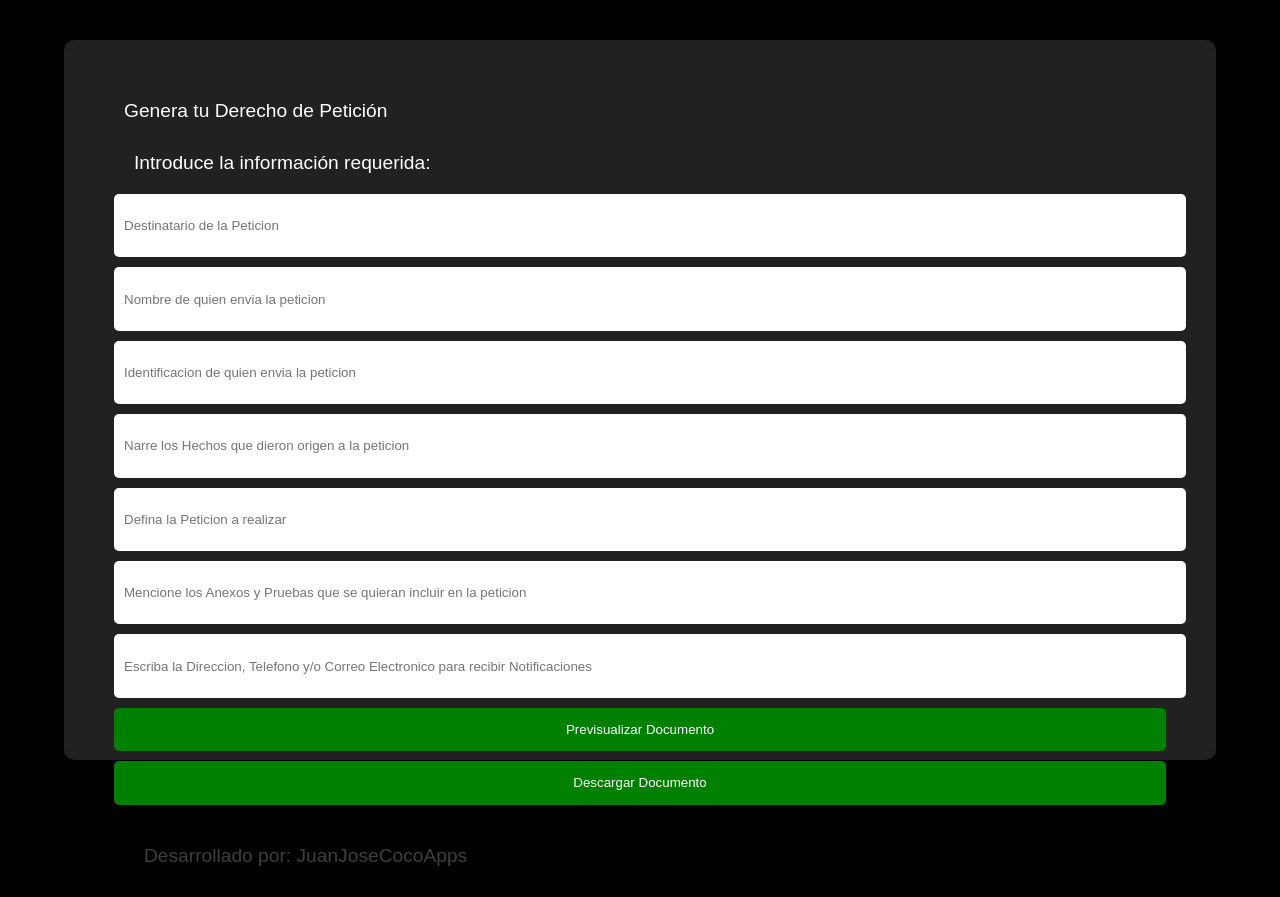
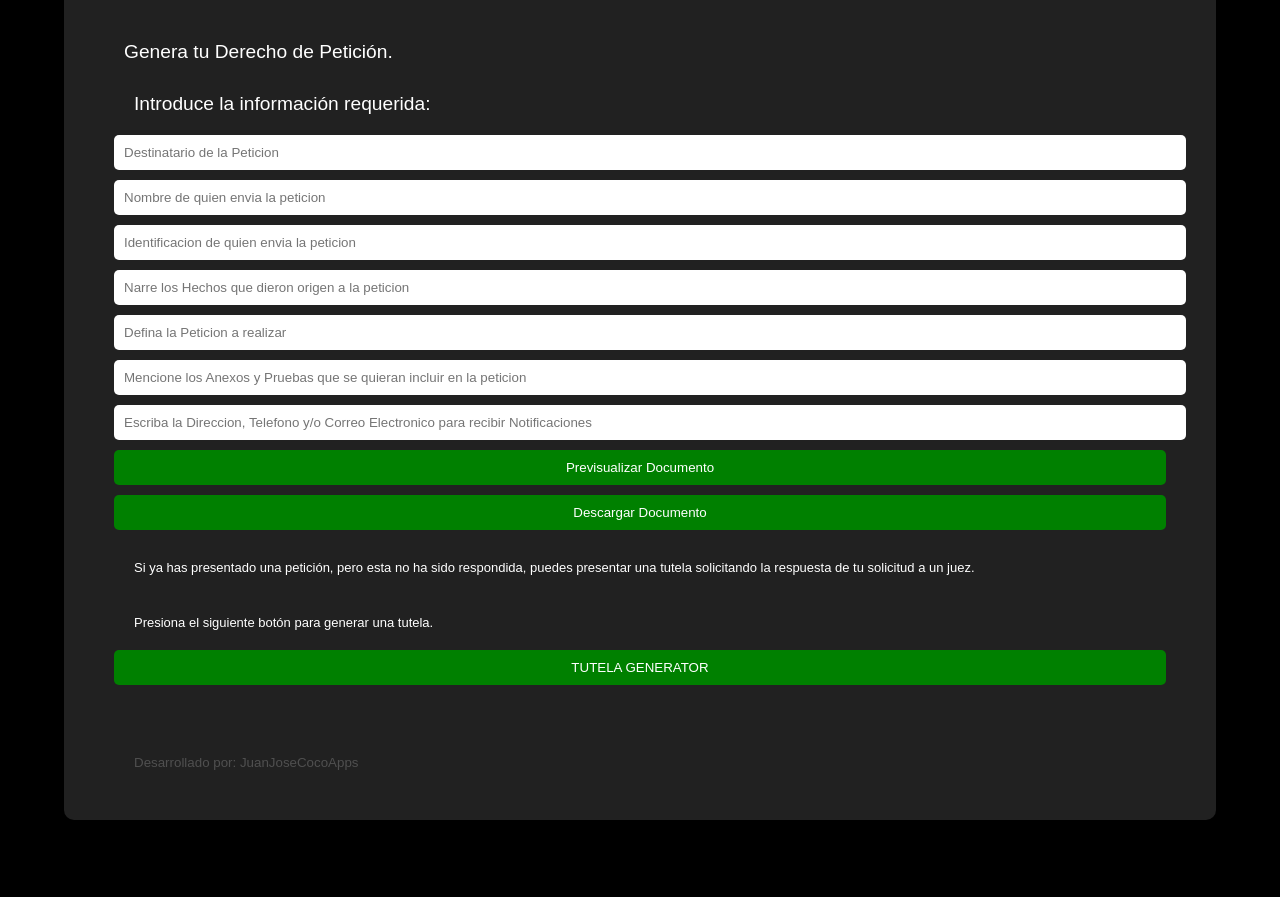
Before and after one commit to juanjosecoco/juanjosecoco.github.io, a plain HTML site: page DDP_WEBAPP/index_DDP.html in a window 1280 px wide. After the commit the page ends 820 px from the top, so only its background shows below. Drawn offline with Linux system fonts and the light colour scheme.

Commit message:
link a tutela y mejora card

```diff
--- a/DDP_WEBAPP/index_DDP.html
+++ b/DDP_WEBAPP/index_DDP.html
@@ -7,7 +7,7 @@
 </head>
 <body>
     <div class="card">
-        <div style="color: white; padding: 10px; font-family: Arial, Helvetica, sans-serif; font-size: larger;">Genera tu Derecho de Petición</div>
+        <div style="color: white; padding: 10px; font-family: Arial, Helvetica, sans-serif; font-size: larger;">Genera tu Derecho de Petición.</div>
         <div style="color: white; padding: 20px; font-family: Arial, Helvetica, sans-serif; font-size: larger;">Introduce la información requerida:</div>
         <input type="text" id="destinatario" placeholder="Destinatario de la Peticion">
         <input type="text" id="nombre" placeholder="Nombre de quien envia la peticion">
@@ -18,8 +18,10 @@
         <input type="text" id="notificaciones" placeholder="Escriba la Direccion, Telefono y/o Correo Electronico para recibir Notificaciones">
         <button id="preview">Previsualizar Documento</button>
         <button id="download">Descargar Documento</button>
-        <div style="color: rgba(128, 128, 128, 0.494); padding: 30px; font-family: Arial, Helvetica, sans-serif; font-size: larger;">Desarrollado por: JuanJoseCocoApps</div>
-
+        <div style="color: white; padding: 20px; font-family: Arial, Helvetica, sans-serif; font-size: small;">Si ya has presentado una petición, pero esta no ha sido respondida, puedes presentar una tutela solicitando la respuesta de tu solicitud a un juez. </div>
+        <div style="color: white; padding: 20px; font-family: Arial, Helvetica, sans-serif; font-size: small;"> Presiona el siguiente botón para generar una tutela.</div>
+        <button id="startButton" onclick="location.href='#'">TUTELA GENERATOR</button>
+        <div style="color: rgba(128, 128, 128, 0.494); padding: 60px 20px 0px 20px ; font-family: Arial, Helvetica, sans-serif; font-size: smaller;">Desarrollado por: JuanJoseCocoApps</div>
     </div>
     <script src="script.js"></script>
 </body>
--- a/DDP_WEBAPP/style_DDP.css
+++ b/DDP_WEBAPP/style_DDP.css
@@ -12,7 +12,7 @@ body {
 .card {
     background-color: #212121;
     width: 90%;
-    height: 90%;
+    height: 90hv;
     border-radius: 10px;
     padding: 50px;
     box-sizing: border-box;
```
Also changed, not shown: home.html (+2 -2 lines).
